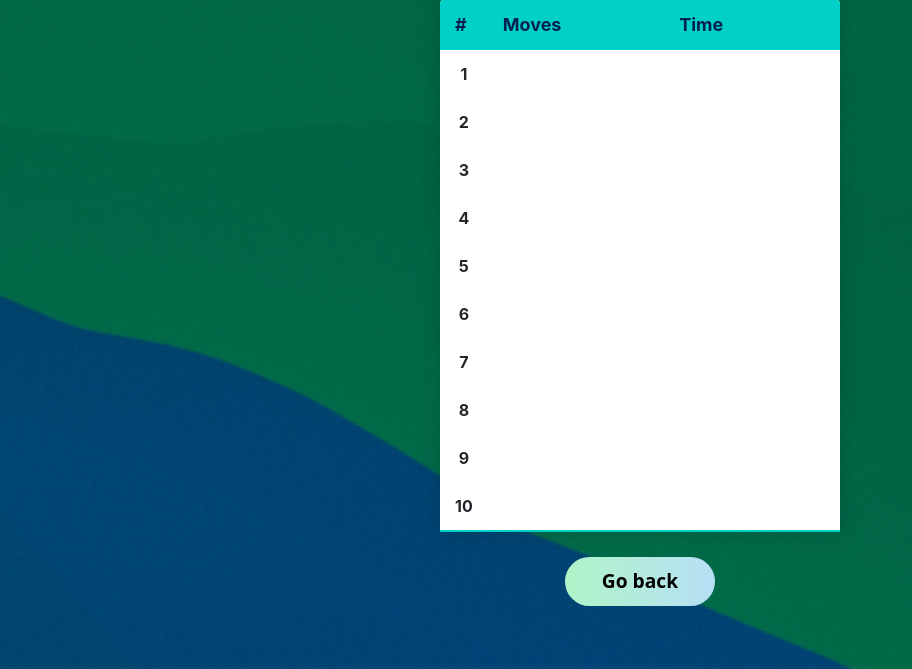
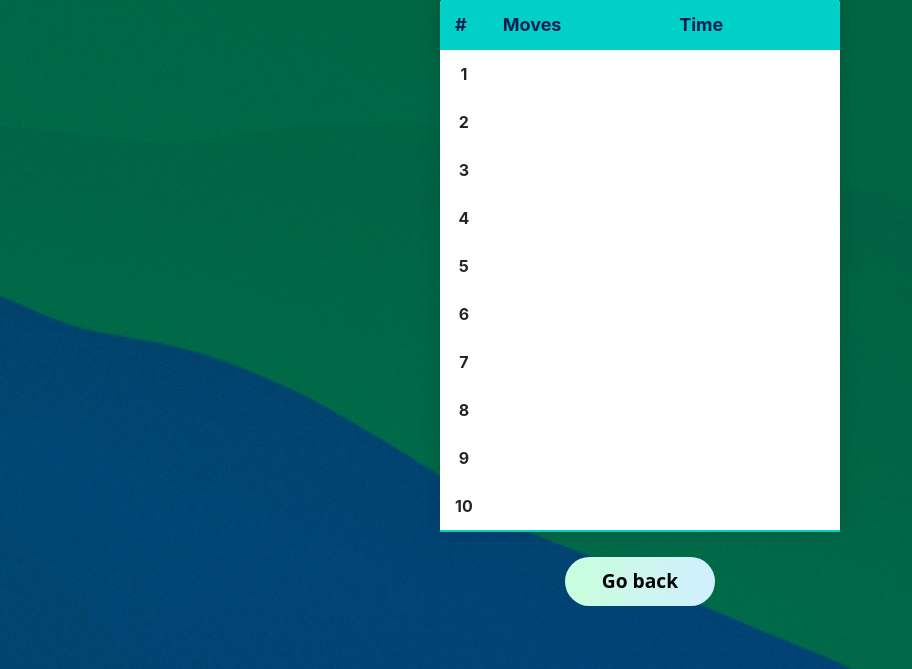
Before and after one commit to hamzi15/webDevFinalProject, a Django app: page /scores/ in a window 1280 px wide, with the pointer over the restyled element. Shown: the part 131-800 px from the top of the page, without its empty margins (0-912 px from the left). Run offline with Django 4.2, Linux system fonts and the light colour scheme; data comes from the database, SQL or seed files in the repository.

Commit message:
Update highscores.css

```diff
--- a/static/css/highscores.css
+++ b/static/css/highscores.css
@@ -88,6 +88,6 @@
 }
 
 button:hover{
-    background: linear-gradient(to right, rgb(176, 245, 200), rgb(183, 223, 245));
+    background: linear-gradient(to right, rgb(200, 255, 220), rgb(209, 238, 255));
     cursor: pointer;
 }
```
